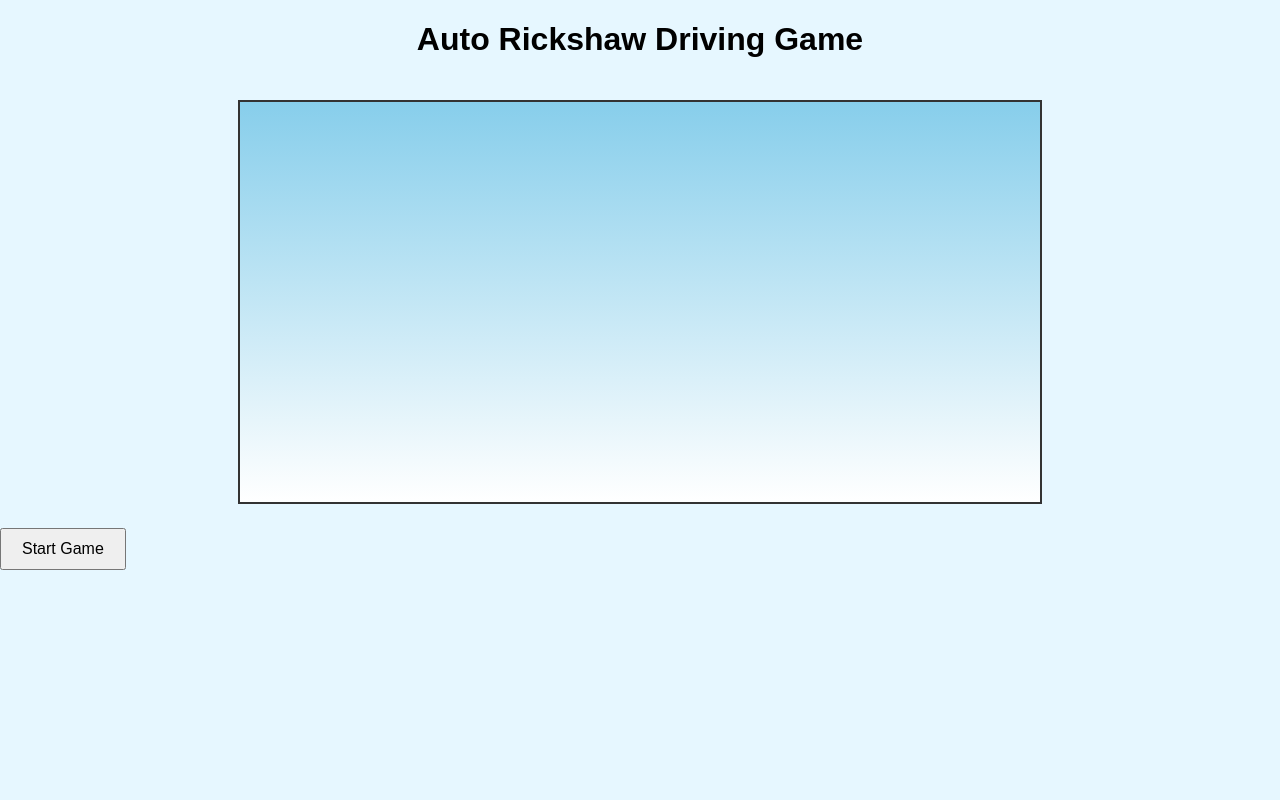
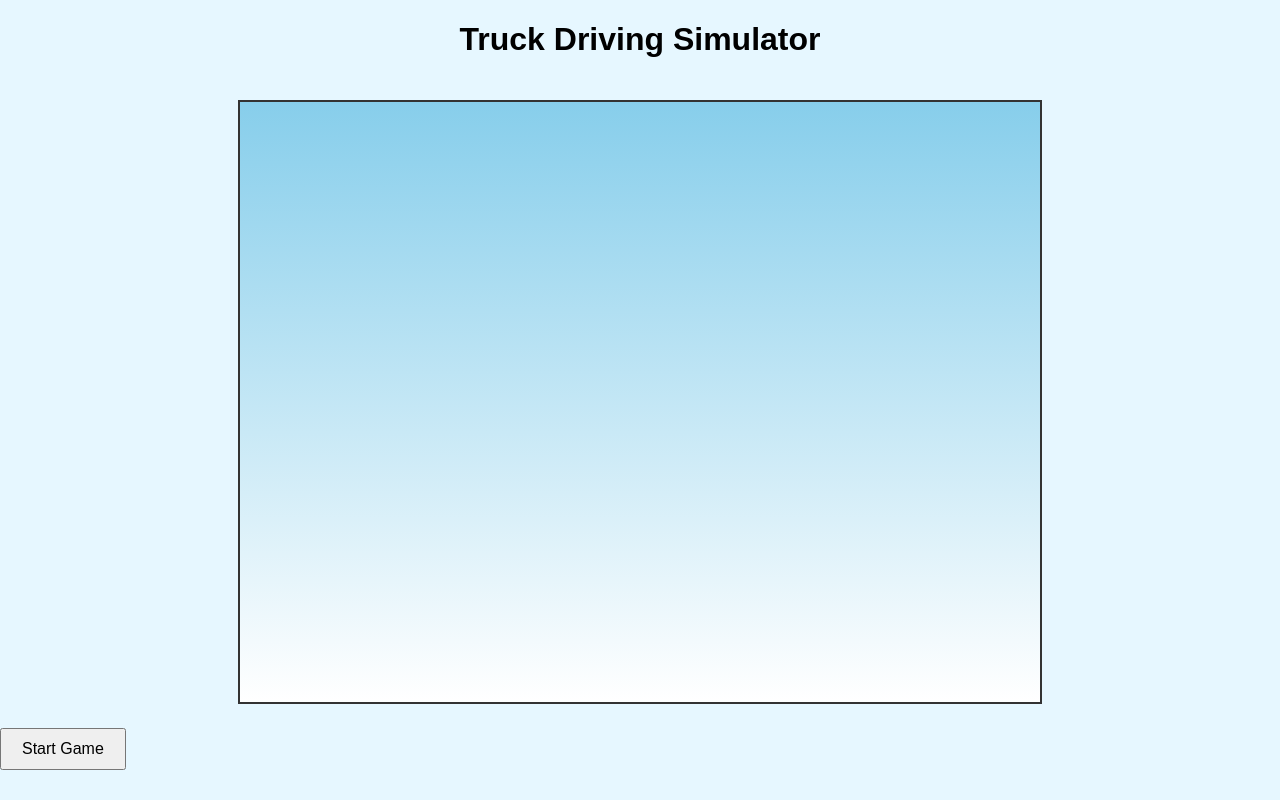
Before and after one commit to Shanthosh-pro/game_auto_rickshaw, a plain HTML site: page index.html in a window 1280 px wide. Drawn offline with Linux system fonts and the light colour scheme.

Commit message:
Update index.html

```diff
--- a/index.html
+++ b/index.html
@@ -1,14 +1,14 @@
 <!DOCTYPE html>
 <html lang="en">
 <head>
-  <meta charset="UTF-8" />
-  <meta name="viewport" content="width=device-width, initial-scale=1.0"/>
-  <title>Auto Rickshaw Driving Game</title>
-  <link rel="stylesheet" href="style.css" />
+  <meta charset="UTF-8">
+  <meta name="viewport" content="width=device-width, initial-scale=1.0">
+  <title>Truck Driving Simulator</title>
+  <link rel="stylesheet" href="style.css">
 </head>
 <body>
-  <h1>Auto Rickshaw Driving Game</h1>
-  <canvas id="gameCanvas" width="800" height="400"></canvas>
+  <h1>Truck Driving Simulator</h1>
+  <canvas id="gameCanvas" width="800" height="600"></canvas>
   <div>
     <button id="startBtn">Start Game</button>
   </div>
```
